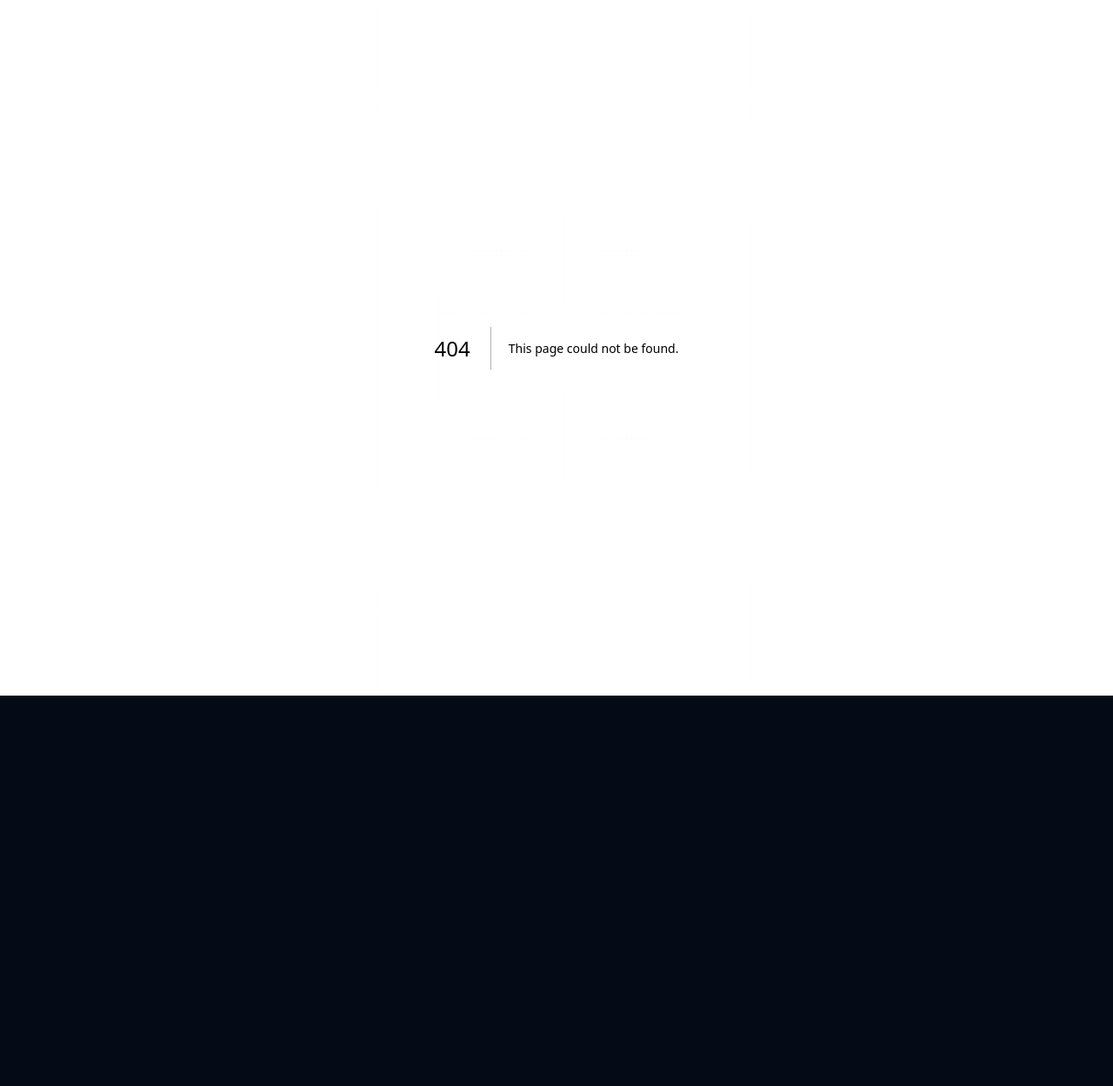
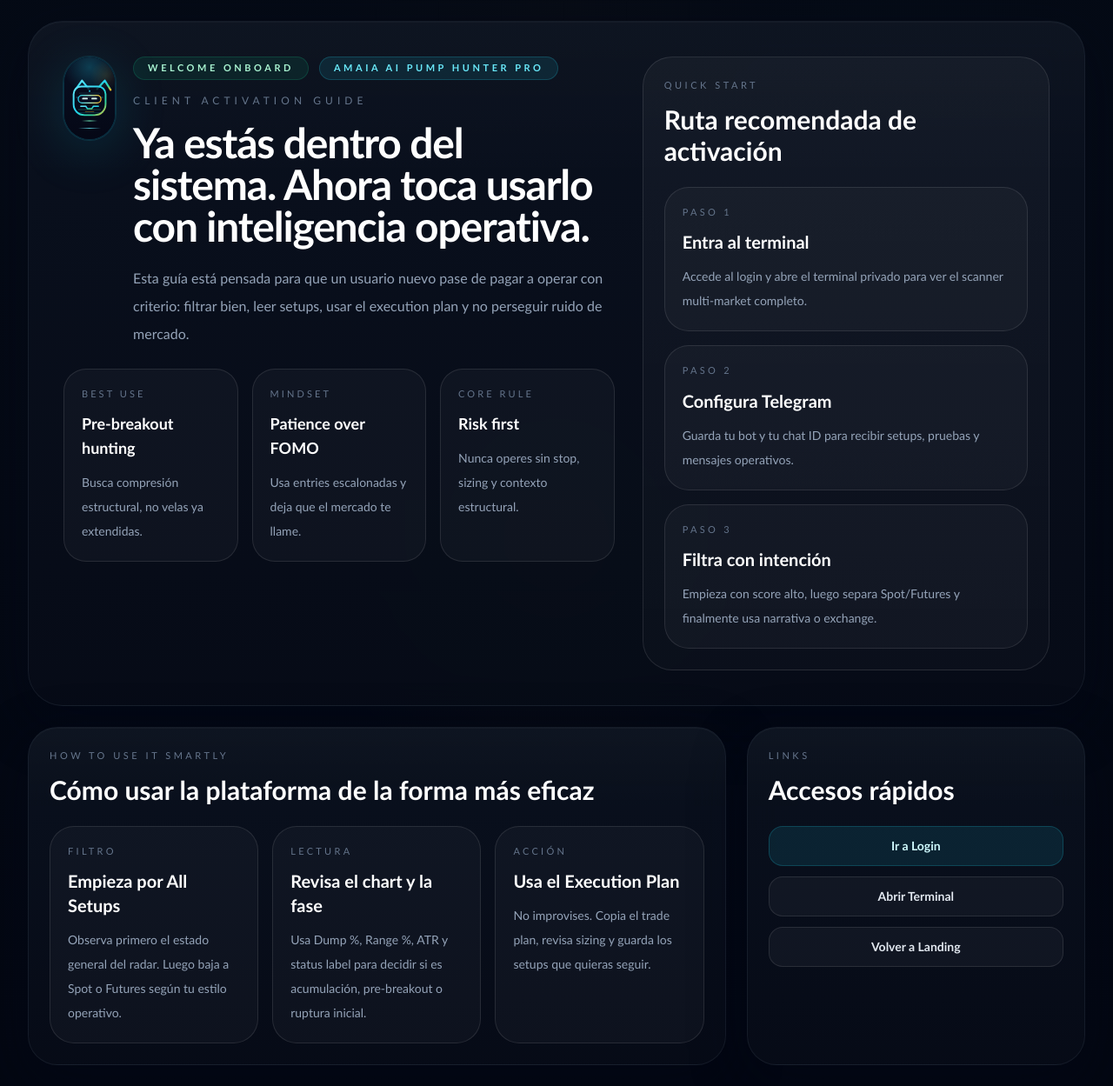
Before and after one commit to SpikeBallad/amaia-ai-pump-hunter, a Next.js app in the folder frontend/: page /onboarding in a window 1280 px wide. Before the commit this address had no page. Shown: the whole page at 87% size. Before the commit the page ends 800 px from the top, so only its background shows below. Built offline with nearby package versions, Linux system fonts and the light colour scheme.

Commit message:
Add customer onboarding page

```diff
--- /dev/null
+++ b/frontend/app/onboarding/page.jsx
@@ -0,0 +1,9 @@
+import OnboardingPage from '@/src/components/OnboardingPage';
+
+export const metadata = {
+  title: 'Onboarding | AMAIA AI PUMP HUNTER PRO',
+};
+
+export default function Page() {
+  return <OnboardingPage />;
+}
--- a/frontend/src/components/LandingPage.jsx
+++ b/frontend/src/components/LandingPage.jsx
@@ -94,6 +94,12 @@
                   <li>Usuarios que prefieren setups estructurados y no monedas en tendencia tardía.</li>
                   <li>Operadores que valoran scanner, guía y ejecución en una sola interfaz.</li>
                 </ul>
+                <a
+                  href="/onboarding"
+                  className="mt-5 inline-flex items-center justify-center rounded-2xl border border-white/10 bg-white/[0.04] px-4 py-3 text-sm font-semibold text-slate-200 transition hover:bg-white/[0.08]"
+                >
+                  Ver onboarding del cliente
+                </a>
               </div>
             </div>
           </div>
--- /dev/null
+++ b/frontend/src/components/OnboardingPage.jsx
@@ -0,0 +1,129 @@
+import BrandMark from '@/src/components/BrandMark';
+
+function StepCard({ step, title, text }) {
+  return (
+    <div className="rounded-[28px] border border-white/10 bg-white/[0.03] p-5">
+      <p className="text-[11px] uppercase tracking-[0.3em] text-slate-500">{step}</p>
+      <h3 className="mt-3 text-xl font-semibold text-white">{title}</h3>
+      <p className="mt-3 text-sm leading-7 text-slate-400">{text}</p>
+    </div>
+  );
+}
+
+export default function OnboardingPage() {
+  return (
+    <main className="min-h-screen px-4 py-6 text-slate-100 sm:px-6 lg:px-8">
+      <div className="mx-auto flex max-w-[1380px] flex-col gap-6">
+        <section className="glass-panel rounded-[40px] p-8 sm:p-10">
+          <div className="grid gap-8 xl:grid-cols-[1.15fr_0.85fr]">
+            <div className="space-y-6">
+              <div className="flex items-start gap-5">
+                <BrandMark size="lg" />
+                <div className="space-y-4">
+                  <div className="flex flex-wrap items-center gap-3">
+                    <span className="rounded-full border border-emerald-500/20 bg-emerald-500/10 px-4 py-1 text-[11px] font-semibold uppercase tracking-[0.32em] text-emerald-200">
+                      Welcome Onboard
+                    </span>
+                    <span className="rounded-full border border-cyan-400/20 bg-cyan-400/10 px-4 py-1 text-[11px] font-semibold uppercase tracking-[0.32em] text-cyan-300">
+                      AMAIA AI PUMP HUNTER PRO
+                    </span>
+                  </div>
+                  <div>
+                    <p className="text-xs uppercase tracking-[0.42em] text-slate-500">Client Activation Guide</p>
+                    <h1 className="mt-4 max-w-4xl text-4xl font-semibold tracking-tight text-white sm:text-5xl">
+                      Ya estás dentro del sistema. Ahora toca usarlo con inteligencia operativa.
+                    </h1>
+                    <p className="mt-5 max-w-3xl text-base leading-8 text-slate-400">
+                      Esta guía está pensada para que un usuario nuevo pase de pagar a operar con criterio: filtrar bien, leer
+                      setups, usar el execution plan y no perseguir ruido de mercado.
+                    </p>
+                  </div>
+                </div>
+              </div>
+
+              <div className="grid gap-4 md:grid-cols-3">
+                <div className="rounded-[26px] border border-white/10 bg-white/[0.03] p-5">
+                  <p className="text-[11px] uppercase tracking-[0.28em] text-slate-500">Best Use</p>
+                  <p className="mt-3 text-lg font-semibold text-white">Pre-breakout hunting</p>
+                  <p className="mt-3 text-sm leading-7 text-slate-400">Busca compresión estructural, no velas ya extendidas.</p>
+                </div>
+                <div className="rounded-[26px] border border-white/10 bg-white/[0.03] p-5">
+                  <p className="text-[11px] uppercase tracking-[0.28em] text-slate-500">Mindset</p>
+                  <p className="mt-3 text-lg font-semibold text-white">Patience over FOMO</p>
+                  <p className="mt-3 text-sm leading-7 text-slate-400">Usa entries escalonadas y deja que el mercado te llame.</p>
+                </div>
+                <div className="rounded-[26px] border border-white/10 bg-white/[0.03] p-5">
+                  <p className="text-[11px] uppercase tracking-[0.28em] text-slate-500">Core Rule</p>
+                  <p className="mt-3 text-lg font-semibold text-white">Risk first</p>
+                  <p className="mt-3 text-sm leading-7 text-slate-400">Nunca operes sin stop, sizing y contexto estructural.</p>
+                </div>
+              </div>
+            </div>
+
+            <div className="rounded-[34px] border border-white/10 bg-[linear-gradient(180deg,rgba(255,255,255,0.04),rgba(255,255,255,0.02))] p-6">
+              <p className="text-[11px] uppercase tracking-[0.32em] text-slate-500">Quick Start</p>
+              <h2 className="mt-3 text-3xl font-semibold text-white">Ruta recomendada de activación</h2>
+              <div className="mt-6 space-y-4">
+                <StepCard
+                  step="Paso 1"
+                  title="Entra al terminal"
+                  text="Accede al login y abre el terminal privado para ver el scanner multi-market completo."
+                />
+                <StepCard
+                  step="Paso 2"
+                  title="Configura Telegram"
+                  text="Guarda tu bot y tu chat ID para recibir setups, pruebas y mensajes operativos."
+                />
+                <StepCard
+                  step="Paso 3"
+                  title="Filtra con intención"
+                  text="Empieza con score alto, luego separa Spot/Futures y finalmente usa narrativa o exchange."
+                />
+              </div>
+            </div>
+          </div>
+        </section>
+
+        <section className="grid gap-6 xl:grid-cols-3">
+          <div className="glass-panel rounded-[34px] p-6 xl:col-span-2">
+            <p className="text-[11px] uppercase tracking-[0.32em] text-slate-500">How To Use It Smartly</p>
+            <h2 className="mt-3 text-3xl font-semibold text-white">Cómo usar la plataforma de la forma más eficaz</h2>
+            <div className="mt-6 grid gap-4 md:grid-cols-3">
+              <StepCard
+                step="Filtro"
+                title="Empieza por All Setups"
+                text="Observa primero el estado general del radar. Luego baja a Spot o Futures según tu estilo operativo."
+              />
+              <StepCard
+                step="Lectura"
+                title="Revisa el chart y la fase"
+                text="Usa Dump %, Range %, ATR y status label para decidir si es acumulación, pre-breakout o ruptura inicial."
+              />
+              <StepCard
+                step="Acción"
+                title="Usa el Execution Plan"
+                text="No improvises. Copia el trade plan, revisa sizing y guarda los setups que quieras seguir."
+              />
+            </div>
+          </div>
+
+          <div className="glass-panel rounded-[34px] p-6">
+            <p className="text-[11px] uppercase tracking-[0.32em] text-slate-500">Links</p>
+            <h2 className="mt-3 text-3xl font-semibold text-white">Accesos rápidos</h2>
+            <div className="mt-6 grid gap-3">
+              <a href="/login" className="inline-flex items-center justify-center rounded-2xl border border-cyan-400/20 bg-cyan-400/10 px-5 py-3 text-sm font-semibold text-cyan-100 transition hover:bg-cyan-400/15">
+                Ir a Login
+              </a>
+              <a href="/terminal" className="inline-flex items-center justify-center rounded-2xl border border-white/10 bg-white/[0.04] px-5 py-3 text-sm font-semibold text-slate-200 transition hover:bg-white/[0.08]">
+                Abrir Terminal
+              </a>
+              <a href="/" className="inline-flex items-center justify-center rounded-2xl border border-white/10 bg-white/[0.04] px-5 py-3 text-sm font-semibold text-slate-200 transition hover:bg-white/[0.08]">
+                Volver a Landing
+              </a>
+            </div>
+          </div>
+        </section>
+      </div>
+    </main>
+  );
+}
```
